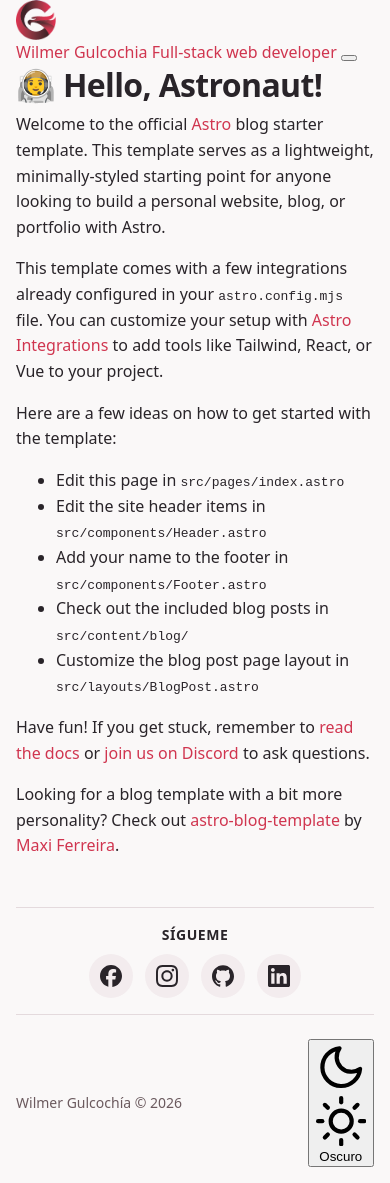
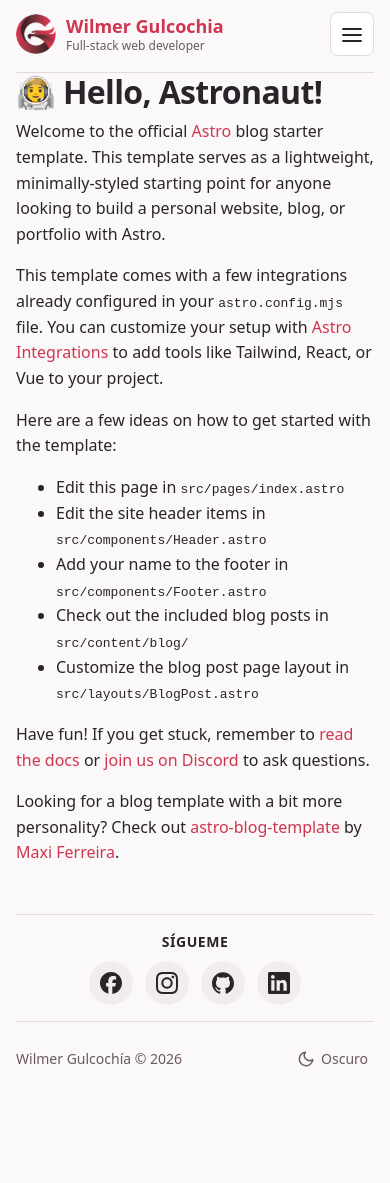
Before and after one commit to wigsdev/portafolio-blog, an Astro site: page / in a window 390 px wide. After the commit the page ends 1088 px from the top, so only its background shows below. Built offline with nearby package versions, Linux system fonts and the light colour scheme; Astro itself is replaced by a stand-in of ours.

Commit message:
style(ui): anadir estilos para encabezado, navegacion responsive, dropdown movil y footer (T-03)

```diff
--- a/src/styles/global.css
+++ b/src/styles/global.css
@@ -1,4 +1,4 @@
-/* Sistema de tokens CSS y estilos base (T-02) */
+/* Sistema de diseño y estilos globales */
 
 /* Tokens de color: modo claro */
 :root {
@@ -107,3 +107,295 @@
     height: auto;
     display: block;
 }
+
+/* Encabezado y navegación */
+.site-header {
+    position: sticky;
+    top: 0;
+    z-index: 10;
+    padding-block: 0.75rem 1rem;
+    border-bottom: 1px solid var(--color-border);
+    background-color: var(--color-background);
+}
+
+.header-content {
+    display: flex;
+    align-items: center;
+    justify-content: space-between;
+    gap: 1rem;
+}
+
+.brand-link {
+    display: inline-flex;
+    flex-shrink: 0;
+    align-items: center;
+    gap: 0.625rem;
+    border-radius: 0.25rem;
+    color: inherit;
+    text-decoration: none;
+}
+
+.brand-logo {
+    display: block;
+    width: 2.5rem;
+    height: 2.5rem;
+    border-radius: 50%;
+    object-fit: cover;
+    flex-shrink: 0;
+}
+
+.brand-copy {
+    display: flex;
+    flex-direction: column;
+    justify-content: center;
+    line-height: 1.25;
+}
+
+.brand-name {
+    color: var(--color-brand);
+    font-size: 1.125rem; /* 18px (txt-lg) */
+    font-weight: 700;
+    line-height: 1.25;
+}
+
+.brand-role {
+    color: var(--color-text-muted);
+    font-size: 0.75rem; /* 12px (text-xs) */
+    line-height: 1.25;
+}
+
+.brand-link:focus-visible {
+    outline: 2px solid var(--color-brand-hover);
+    outline-offset: 4px;
+}
+
+.primary-navigation {
+    display: flex;
+    flex-wrap: wrap;
+    justify-content: flex-end;
+    gap: 0.5rem;
+}
+
+.primary-navigation a {
+    color: var(--color-nav-link);
+    font-size: 0.8125rem; /* 13px */
+    text-decoration: none;
+    display: inline-block;
+    padding: 0.5rem 0.75rem;
+    border-radius: 0.5rem;
+    font-weight: 500;
+    transition:
+        color 160ms ease,
+        background-color 160ms ease;
+}
+
+.primary-navigation a:hover {
+    color: var(--color-text);
+    background-color: var(--color-surface-muted);
+}
+
+.primary-navigation a[aria-current="page"] {
+    color: var(--color-brand);
+    font-weight: 700;
+    background-color: transparent;
+}
+
+.primary-navigation a[aria-current="page"]:hover {
+    color: var(--color-text-inverse);
+    background-color: var(--color-surface-muted);
+}
+
+html.dark .primary-navigation a[aria-current="page"]:hover {
+    color: var(--color-text-inverse);
+    background-color: var(--color-surface-muted);
+}
+
+.primary-navigation a:focus-visible, .menu-toggle:focus-visible {
+    outline: 2px solid var(--color-brand-hover);
+    outline-offset: 3px;
+}
+
+.menu-toggle {
+    position: relative;
+    width: 2.75rem;
+    height: 2.75rem;
+    padding: 0;
+    border: 1px solid var(--color-border);
+    border-radius: 0.5rem;
+    color: var(--color-text);
+    background-color: var(--color-surface);
+    cursor: pointer;
+}
+
+.menu-toggle:hover {
+    background-color: var(--color-brand-soft);
+}
+
+.menu-toggle[hidden],
+.primary-navigation[hidden] {
+    display: none;
+}
+
+.menu-toggle-line {
+    position: absolute;
+    left: 50%;
+    width: 1.25rem;
+    height: 2px;
+    border-radius: 1px;
+    background-color: currentColor;
+    transform: translateX(-50%);
+    transition:
+        top 180ms ease,
+        transform 180ms ease,
+        opacity 180ms ease;
+}
+
+.menu-toggle-line:nth-child(1) {
+    top: calc(50% - 0.375rem);
+}
+
+.menu-toggle-line:nth-child(2) {
+    top: 50%;
+}
+
+.menu-toggle-line:nth-child(3) {
+    top: calc(50% + 0.375rem);
+}
+
+.menu-toggle[aria-expanded="true"] .menu-toggle-line:nth-child(1) {
+    top: 50%;
+    transform: translateX(-50%) rotate(45deg);
+}
+
+.menu-toggle[aria-expanded="true"] .menu-toggle-line:nth-child(2) {
+    opacity: 0;
+}
+
+.menu-toggle[aria-expanded="true"] .menu-toggle-line:nth-child(3) {
+    top: 50%;
+    transform: translateX(-50%) rotate(-45deg);
+}
+
+@media (max-width: 48rem) {
+    .header-content {
+        flex-wrap: wrap;
+        justify-content: space-between;
+    }
+
+    .primary-navigation {
+        flex-basis: 100%;
+        flex-direction: column;
+        gap: 0.25rem;
+        padding: 0.5rem 0 0;
+        border-top: 1px solid var(--color-border);
+    }
+
+    .js .primary-navigation {
+        position: absolute;
+        top: 100%;
+        right: 0;
+        left: 0;
+        flex-basis: auto;
+        padding: 0.5rem;
+        border: 1px solid var(--color-border);
+        border-radius: 0 0 0.75rem 0.75rem;
+        background-color: var(--color-surface);
+        box-shadow: 0 0.5rem 1.25rem var(--color-shadow-brand);
+    }
+
+    .primary-navigation a {
+        width: 100%;
+        box-sizing: border-box;
+    }
+}
+
+@media (prefers-reduced-motion: reduce) {
+    .menu-toggle-line,
+    .primary-navigation a {
+        transition: none;
+    }
+}
+
+/* Selector de tema (ThemeToggle) */
+.theme-toggle {
+    display: inline-flex;
+    align-items: center;
+    gap: 0.375rem;
+    padding: 0.25rem 0.375rem;
+    border: none;
+    border-radius: 0.25rem;
+    background: transparent;
+    color: var(--color-text-muted);
+    font-size: 0.875rem;
+    font-weight: 500;
+    font-family: inherit;
+    cursor: pointer;
+    line-height: 1;
+    transition: color 160ms ease;
+}
+
+.theme-toggle:hover,
+html.dark .theme-toggle:hover {
+    color: var(--color-brand);
+    background: transparent;
+}
+
+.theme-toggle:hover svg,
+html.dark .theme-toggle:hover svg {
+    stroke: var(--color-brand);
+}
+
+.theme-toggle:hover .theme-toggle-label,
+html.dark .theme-toggle:hover .theme-toggle-label {
+    color: var(--color-brand);
+}
+
+.theme-toggle:focus-visible {
+    outline: 2px solid var(--color-brand);
+    outline-offset: 3px;
+}
+
+.theme-toggle-icon {
+    display: inline-flex;
+    align-items: center;
+    justify-content: center;
+    width: 1.125rem;
+    height: 1.125rem;
+}
+
+.theme-toggle-icon svg {
+    width: 100%;
+    height: 100%;
+}
+
+.theme-toggle .icon-sun {
+    display: none;
+}
+
+.theme-toggle .icon-moon {
+    display: block;
+}
+
+html.dark .theme-toggle .icon-sun {
+    display: block;
+}
+
+html.dark .theme-toggle .icon-moon {
+    display: none;
+}
+
+@media (prefers-reduced-motion: reduce) {
+    .theme-toggle {
+        transition: none;
+    }
+}
+
+/* Redes sociales: modo oscuro */
+html.dark .social-link img {
+    filter: brightness(0) invert(0.85);
+}
+
+html.dark .social-link:hover img,
+html.dark .social-link:focus-visible img {
+    filter: brightness(0) invert(1);
+}
```
